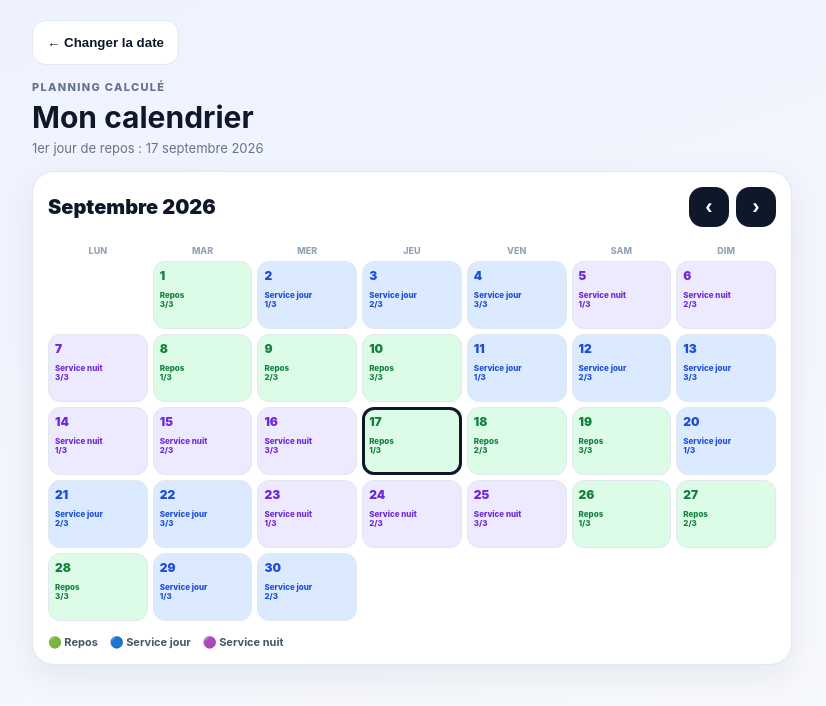
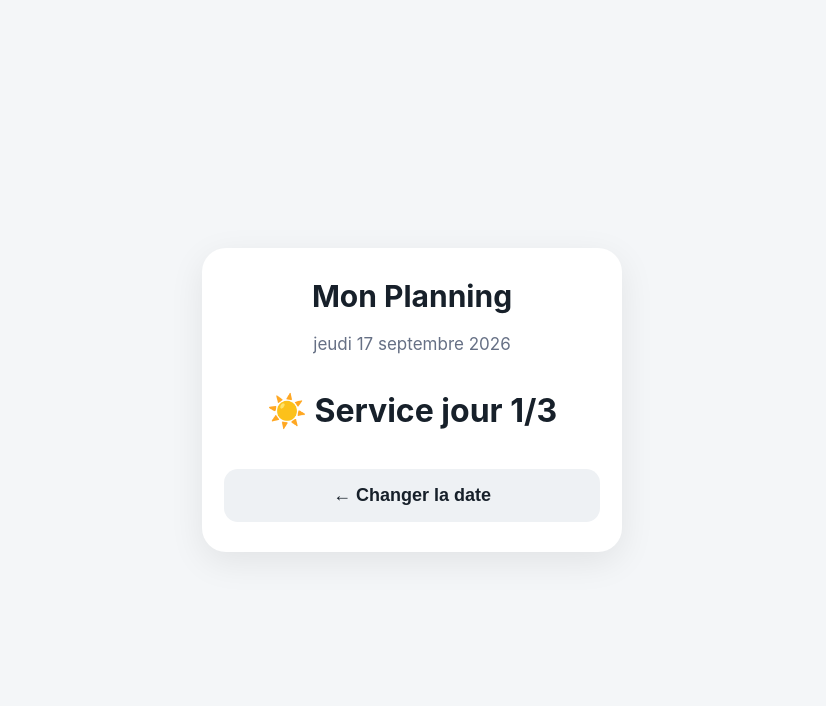
Before and after one commit to vbzwvmsmmp-creator/Planning, a plain HTML site: page index.html in a window 1280 px wide. Both pictures are taken after a click on the button "Voir mon planning →". Shown: the whole page, without its empty margins (228-1054 px from the left). Drawn offline with Linux system fonts and the light colour scheme.

Commit message:
Refactor HTML and CSS for better structure and style

```diff
--- a/index.html
+++ b/index.html
@@ -4,438 +4,206 @@
 <meta charset="UTF-8">
 <meta name="viewport" content="width=device-width, initial-scale=1.0">
 <title>Mon Planning</title>
+
 <style>
-*{box-sizing:border-box}
-body{
-margin:0;font-family:-apple-system,BlinkMacSystemFont,"Segoe UI",sans-serif;
-background:linear-gradient(160deg,#eef2ff,#f8fafc);
-color:#0f172a;min-height:100vh
+* {
+  box-sizing: border-box;
 }
-.page{
-min-height:100vh;padding:20px 15px;
-display:flex;align-items:center;justify-content:center
+
+body {
+  margin: 0;
+  font-family: -apple-system, BlinkMacSystemFont, "Segoe UI", sans-serif;
+  background: #f4f6f8;
+  color: #17202a;
 }
-.box{
-width:100%;max-width:500px;background:white;padding:26px;
-border-radius:26px;box-shadow:0 18px 50px rgba(15,23,42,.12)
+
+.page {
+  min-height: 100vh;
+  display: flex;
+  align-items: center;
+  justify-content: center;
+  padding: 20px;
 }
-.logo{font-size:30px;margin-bottom:20px}
-.small{
-font-size:11px;font-weight:800;letter-spacing:.12em;
-color:#64748b;text-transform:uppercase
+
+.card {
+  width: 100%;
+  max-width: 420px;
+  background: white;
+  border-radius: 24px;
+  padding: 30px 22px;
+  text-align: center;
+  box-shadow: 0 10px 35px rgba(0,0,0,0.08);
 }
-h1{font-size:30px;margin:5px 0}
-.sub{color:#64748b;font-size:14px;line-height:1.5}
-label{display:block;font-weight:700;font-size:13px;margin-top:22px}
-input{
-width:100%;height:50px;margin-top:8px;padding:12px;
-border:1px solid #cbd5e1;border-radius:14px;font-size:16px
+
+h1 {
+  margin-top: 0;
+  font-size: 30px;
 }
-button{
-border:0;border-radius:14px;background:#0f172a;color:white;
-font-weight:800;padding:14px;cursor:pointer
+
+p {
+  color: #667085;
+  font-size: 16px;
 }
-.go{width:100%;margin-top:13px}
-#planning{display:none;align-items:flex-start}
-.wrap{width:100%;max-width:760px}
-.back{background:white;color:#0f172a;border:1px solid #e2e8f0}
-.ref{color:#64748b;font-size:13px;margin:5px 0 15px}
-.card{
-background:white;border:1px solid #e2e8f0;border-radius:22px;
-padding:15px;box-shadow:0 12px 35px rgba(15,23,42,.07)
+
+input {
+  width: 100%;
+  padding: 16px;
+  margin: 18px 0;
+  border: 1px solid #d0d5dd;
+  border-radius: 14px;
+  font-size: 18px;
 }
-.bar{display:flex;justify-content:space-between;align-items:center;margin-bottom:13px}
-.month{font-size:20px;font-weight:900}
-.nav{display:flex;gap:7px}
-.nav button{width:40px;height:40px;padding:0;font-size:22px}
-.week,.grid{display:grid;grid-template-columns:repeat(7,1fr);gap:5px}
-.week div{text-align:center;font-size:9px;font-weight:800;color:#94a3b8;padding:5px}
-.day{
-min-height:68px;border:1px solid #e2e8f0;border-radius:12px;padding:6px
+
+button {
+  width: 100%;
+  border: 0;
+  border-radius: 14px;
+  padding: 16px;
+  font-size: 18px;
+  font-weight: 600;
+  background: #111827;
+  color: white;
 }
-.empty{visibility:hidden}
-.num{font-size:12px;font-weight:900}
-.status{font-size:8px;font-weight:800;line-height:1.15;margin-top:8px}
-.rest{background:#dcfce7;color:#15803d}
-.jour{background:#dbeafe;color:#1d4ed8}
-.nuit{background:#ede9fe;color:#6d28d9}
-.selected{outline:3px solid #0f172a;outline-offset:-3px}
-.legend{
-display:flex;gap:12px;flex-wrap:wrap;margin-top:14px;
-font-size:11px;font-weight:700;color:#475569
+
+.result {
+  font-size: 32px;
+  font-weight: 700;
+  margin: 35px 0;
+  line-height: 1.4;
+}
+
+.date {
+  font-size: 17px;
+  color: #667085;
+  margin-bottom: 20px;
+}
+
+.secondary {
+  background: #eef1f4;
+  color: #17202a;
+}
+
+.hidden {
+  display: none;
 }
 </style>
 </head>
 
 <body>
 
-<div class="page" id="accueil">
-<div class="box">
+<!-- PAGE 1 -->
+<div id="page1" class="page">
+  <div class="card">
+    <h1>📅 Mon Planning</h1>
 
-<div class="logo">📅</div>
+    <p>Choisis une date de référence.</p>
 
-<div class="small">MON PLANNING</div>
+    <input type="date" id="dateDepart">
 
-<h1>Choisir une date</h1>
-
-<p class="sub">
-Choisis la date de ton <b>1er jour de repos</b>.
-Ton cycle sera calculé automatiquement.
-</p>
-
-<label>Date de départ</label>
-
-<input id="dateDepart" type="date">
-
-<button class="go" onclick="ouvrirPlanning()">
-Voir mon planning →
-</button>
-
-</div>
+    <button onclick="voirPlanning()">
+      Voir mon planning →
+    </button>
+  </div>
 </div>
 
 
-<div class="page" id="planning">
+<!-- PAGE 2 -->
+<div id="page2" class="page hidden">
+  <div class="card">
 
-<div class="wrap">
+    <h1>Mon Planning</h1>
 
-<button class="back" onclick="retour()">
-← Changer la date
-</button>
+    <div id="dateAffichee" class="date"></div>
 
-<div style="margin-top:15px">
+    <div id="resultat" class="result"></div>
 
-<div class="small">PLANNING CALCULÉ</div>
+    <button class="secondary" onclick="retour()">
+      ← Changer la date
+    </button>
 
-<h1>Mon calendrier</h1>
-
-<div class="ref" id="reference"></div>
-
-</div>
-
-<div class="card">
-
-<div class="bar">
-
-<div class="month" id="mois"></div>
-
-<div class="nav">
-<button onclick="moisPrecedent()">‹</button>
-<button onclick="moisSuivant()">›</button>
-</div>
-
-</div>
-
-<div class="week">
-<div>LUN</div>
-<div>MAR</div>
-<div>MER</div>
-<div>JEU</div>
-<div>VEN</div>
-<div>SAM</div>
-<div>DIM</div>
-</div>
-
-<div class="grid" id="calendrier"></div>
-
-<div class="legend">
-<span>🟢 Repos</span>
-<span>🔵 Service jour</span>
-<span>🟣 Service nuit</span>
-</div>
-
-</div>
-
-</div>
+  </div>
 </div>
 
 
 <script>
 
-let dateDepart;
-let moisActuel;
-
-
-/* Date du jour */
-const maintenant = new Date();
-
-const yyyy = maintenant.getFullYear();
-const mm = String(maintenant.getMonth()+1).padStart(2,"0");
-const dd = String(maintenant.getDate()).padStart(2,"0");
+const dateParDefaut = "2026-09-17";
 
 const champ = document.getElementById("dateDepart");
 
+const dateSauvegardee = localStorage.getItem("datePlanning");
 
-/* Charger la date mémorisée */
-const sauvegarde = localStorage.getItem("datePlanning");
+champ.value = dateSauvegardee || dateParDefaut;
 
-if(sauvegarde){
 
-champ.value = sauvegarde;
+function calculerPlanning(dateChoisie) {
 
-}else{
+  const depart = new Date(dateParDefaut + "T00:00:00");
+  const date = new Date(dateChoisie + "T00:00:00");
 
-champ.value = "2026-09-17";
+  const difference = Math.floor(
+    (date - depart) / (1000 * 60 * 60 * 24)
+  );
 
+  const cycle = ((difference % 9) + 9) % 9;
+
+  if (cycle < 3) {
+    return "☀️ Service jour " + (cycle + 1) + "/3";
+  }
+
+  if (cycle < 6) {
+    return "🌙 Service nuit " + (cycle - 2) + "/3";
+  }
+
+  return "🛌 Repos " + (cycle - 5) + "/3";
 }
 
 
-/* Ouvrir le planning */
+function voirPlanning() {
 
-function ouvrirPlanning(){
+  const dateChoisie = champ.value;
 
-if(!champ.value)return;
+  if (!dateChoisie) {
+    return;
+  }
 
-localStorage.setItem("datePlanning",champ.value);
+  localStorage.setItem("datePlanning", dateChoisie);
 
-const morceaux = champ.value.split("-");
-
-dateDepart = new Date(
-Number(morceaux[0]),
-Number(morceaux[1])-1,
-Number(morceaux[2])
-);
-
-moisActuel = new Date(
-dateDepart.getFullYear(),
-dateDepart.getMonth(),
-1
-);
-
-document.getElementById("accueil").style.display="none";
-document.getElementById("planning").style.display="flex";
-
-afficherCalendrier();
-
-window.scrollTo(0,0);
-
+  afficherPlanning(dateChoisie);
 }
 
 
-/* Retour */
+function afficherPlanning(dateChoisie) {
 
-function retour(){
+  const resultat = calculerPlanning(dateChoisie);
 
-document.getElementById("planning").style.display="none";
-document.getElementById("accueil").style.display="flex";
+  const date = new Date(dateChoisie + "T00:00:00");
 
+  const dateFormatee = date.toLocaleDateString(
+    "fr-FR",
+    {
+      weekday: "long",
+      day: "numeric",
+      month: "long",
+      year: "numeric"
+    }
+  );
+
+  document.getElementById("dateAffichee").textContent =
+    dateFormatee;
+
+  document.getElementById("resultat").textContent =
+    resultat;
+
+  document.getElementById("page1").classList.add("hidden");
+  document.getElementById("page2").classList.remove("hidden");
 }
 
 
-/* Différence entre deux dates */
+function retour() {
 
-function difference(a,b){
-
-const aa = new Date(
-a.getFullYear(),
-a.getMonth(),
-a.getDate()
-);
-
-const bb = new Date(
-b.getFullYear(),
-b.getMonth(),
-b.getDate()
-);
-
-return Math.round((aa-bb)/86400000);
-
-}
-
-
-/* Calcul du cycle */
-
-function obtenirStatut(date){
-
-let n =
-(difference(date,dateDepart)%9+9)%9;
-
-if(n<3){
-
-return {
-nom:"Repos",
-numero:n+1,
-classe:"rest"
-};
-
-}
-
-if(n<6){
-
-return {
-nom:"Service jour",
-numero:n-2,
-classe:"jour"
-};
-
-}
-
-return {
-nom:"Service nuit",
-numero:n-5,
-classe:"nuit"
-};
-
-}
-
-
-/* Afficher calendrier */
-
-function afficherCalendrier(){
-
-let titre =
-moisActuel.toLocaleDateString(
-"fr-FR",
-{
-month:"long",
-year:"numeric"
-}
-);
-
-document.getElementById("mois").textContent =
-titre.charAt(0).toUpperCase()+titre.slice(1);
-
-
-document.getElementById("reference").textContent =
-"1er jour de repos : "+
-dateDepart.toLocaleDateString(
-"fr-FR",
-{
-day:"numeric",
-month:"long",
-year:"numeric"
-}
-);
-
-
-const calendrier =
-document.getElementById("calendrier");
-
-calendrier.innerHTML="";
-
-
-const premier =
-new Date(
-moisActuel.getFullYear(),
-moisActuel.getMonth(),
-1
-);
-
-const dernier =
-new Date(
-moisActuel.getFullYear(),
-moisActuel.getMonth()+1,
-0
-);
-
-
-const decalage =
-(premier.getDay()+6)%7;
-
-
-/* Cases avant le 1er jour */
-
-for(let i=0;i<decalage;i++){
-
-const vide=document.createElement("div");
-
-vide.className="day empty";
-
-calendrier.appendChild(vide);
-
-}
-
-
-/* Jours */
-
-for(let jour=1;jour<=dernier.getDate();jour++){
-
-const date =
-new Date(
-moisActuel.getFullYear(),
-moisActuel.getMonth(),
-jour
-);
-
-const statut =
-obtenirStatut(date);
-
-
-const cellule =
-document.createElement("div");
-
-cellule.className =
-"day "+statut.classe;
-
-
-if(difference(date,dateDepart)===0){
-
-cellule.classList.add("selected");
-
-}
-
-
-cellule.innerHTML =
-"<div class='num'>"+jour+"</div>"+
-"<div class='status'>"+
-statut.nom+
-"<br>"+
-statut.numero+
-"/3"+
-"</div>";
-
-
-calendrier.appendChild(cellule);
-
-}
-
-}
-
-
-/* Mois précédent */
-
-function moisPrecedent(){
-
-moisActuel =
-new Date(
-moisActuel.getFullYear(),
-moisActuel.getMonth()-1,
-1
-);
-
-afficherCalendrier();
-
-}
-
-
-/* Mois suivant */
-
-function moisSuivant(){
-
-moisActuel =
-new Date(
-moisActuel.getFullYear(),
-moisActuel.getMonth()+1,
-1
-);
-
-afficherCalendrier();
-
-}
-
-
-/* Si une date existe déjà,
-on peut la réutiliser automatiquement */
-
-if(sauvegarde){
-
-const morceaux=sauvegarde.split("-");
-
-dateDepart=new Date(
-Number(morceaux[0]),
-Number(morceaux[1])-1,
-Number(morceaux[2])
-);
+  document.getElementById("page2").classList.add("hidden");
+  document.getElementById("page1").classList.remove("hidden");
 
 }
 
```
